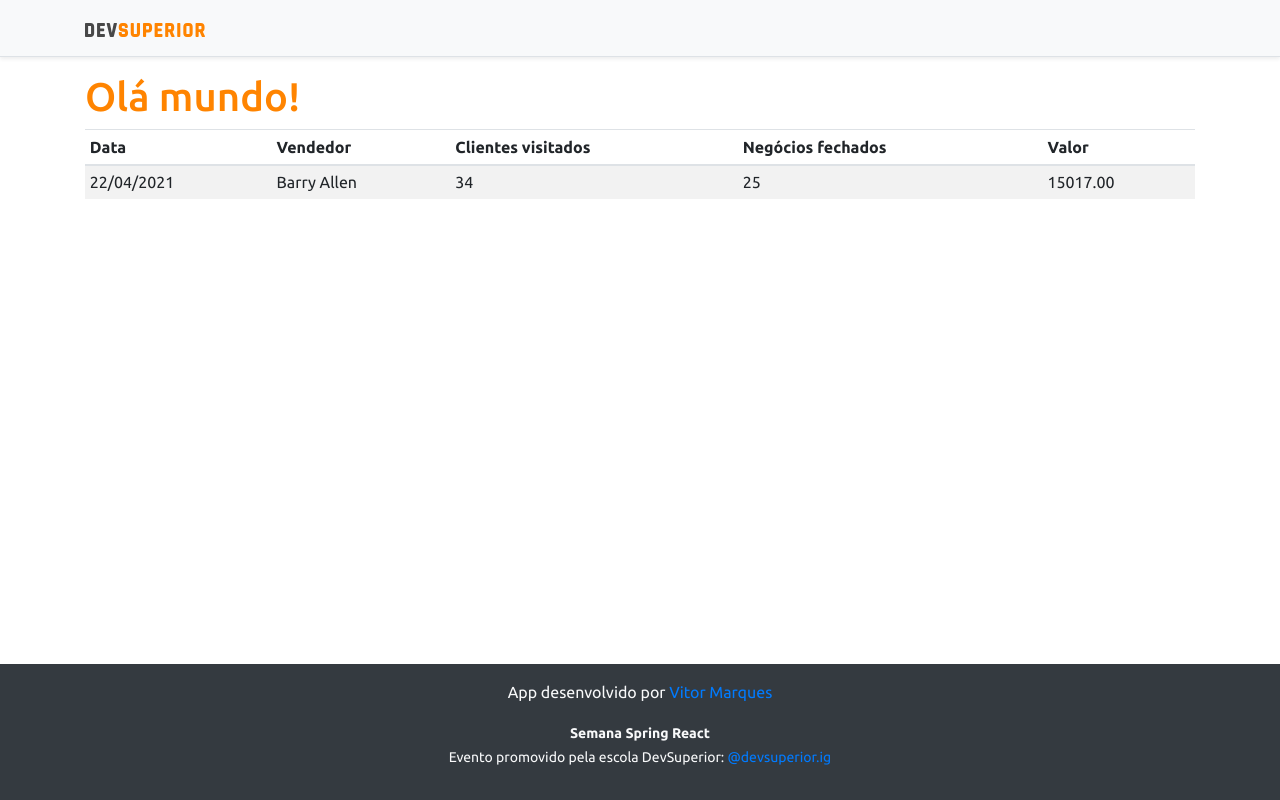
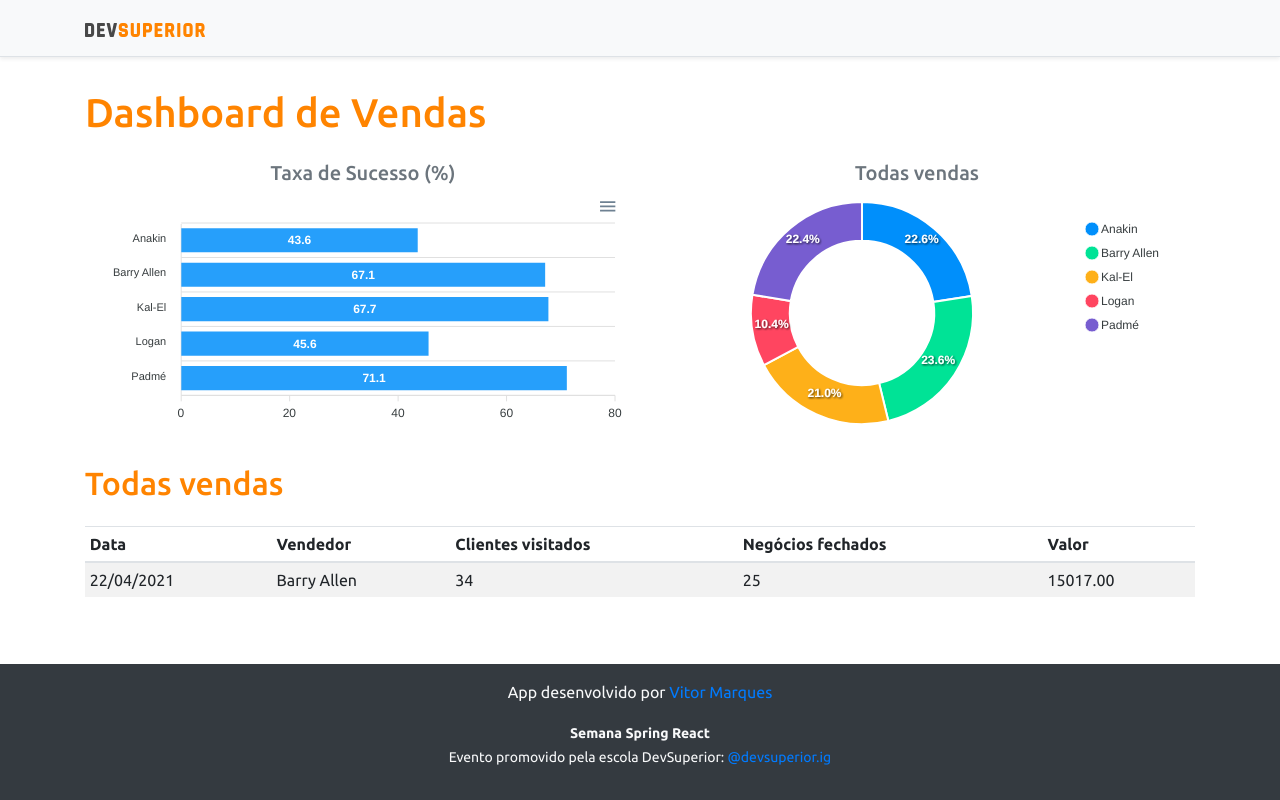
Before and after one commit to VMarkz/projeto-sds3, a React (Create React App) app in the folder frontend/: page / in a window 1280 px wide. Built offline with nearby package versions, Linux system fonts and the light colour scheme.

Commit message:
Static charts

```diff
--- a/frontend/src/App.tsx
+++ b/frontend/src/App.tsx
@@ -1,13 +1,31 @@
 import NavBar from "componentes/NavBar";
 import Footer from "componentes/Footer";
 import DataTable from "componentes/DataTable";
+import BarChart from "componentes/BarChart";
+import DonutChart from "componentes/DonutChart";
 
 function App() {
   return (
     <>
     <NavBar />
     <div className="container">
-      <h1 className="text-primary">Olá mundo!</h1>
+      <h1 className="text-primary py-3">Dashboard de Vendas</h1>
+
+      <div className="row px-3">
+        <div className="col-sm-6">
+          <h5 className="text-center text-secondary">Taxa de Sucesso (%)</h5>
+          <BarChart />
+        </div>
+        <div className="col-sm-6">
+          <h5 className="text-center text-secondary">Todas vendas</h5>
+          <DonutChart />
+        </div>
+      </div>
+
+      <div className="py-3">
+      <h2 className="text-primary">Todas vendas</h2>
+      </div>
+
       <DataTable />
     </div>
     <Footer />
--- /dev/null
+++ b/frontend/src/componentes/BarChart/index.tsx
@@ -0,0 +1,34 @@
+import Chart from 'react-apexcharts';
+
+const BarChart = () => {
+    const options = {
+        plotOptions: {
+            bar: {
+                horizontal: true,
+            }
+        },
+    };
+
+    const mockData = {
+        labels: {
+            categories: ['Anakin', 'Barry Allen', 'Kal-El', 'Logan', 'Padmé']
+        },
+        series: [
+            {
+                name: "% Sucesso",
+                data: [43.6, 67.1, 67.7, 45.6, 71.1]
+            }
+        ]
+    };
+
+    return (
+        <Chart
+            options={{ ...options, xaxis: mockData.labels}}
+            series={mockData.series}
+            type="bar"
+            height="240"
+        />
+    );
+}
+
+export default BarChart;
--- /dev/null
+++ b/frontend/src/componentes/DonutChart/index.tsx
@@ -0,0 +1,25 @@
+import Chart from 'react-apexcharts';
+
+const DonutChart = () => {
+    const mockData = {
+        series: [477138, 499928, 444867, 220426, 473088],
+        labels: ['Anakin', 'Barry Allen', 'Kal-El', 'Logan', 'Padmé']
+    }
+
+    const options = {
+        legend: {
+            show: true
+        }
+    }
+
+    return (
+        <Chart
+            options={{ ...options, labels: mockData.labels}}
+            series={mockData.series}
+            type="donut"
+            height="240"
+        />
+    );
+}
+
+export default DonutChart;
--- /dev/null
+++ b/package.json
@@ -0,0 +1,6 @@
+{
+  "dependencies": {
+    "apexcharts": "^3.26.1",
+    "react-apexcharts": "^1.3.9"
+  }
+}
```
Also changed, not shown: 1 other file (tests, documents, lock files or other folders).
